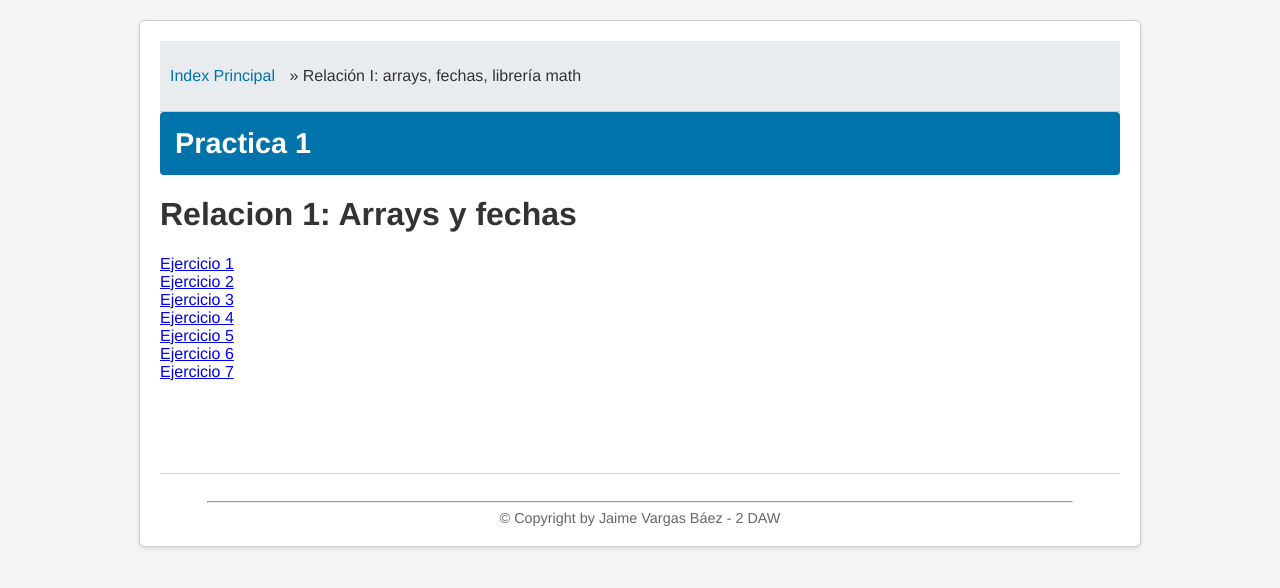
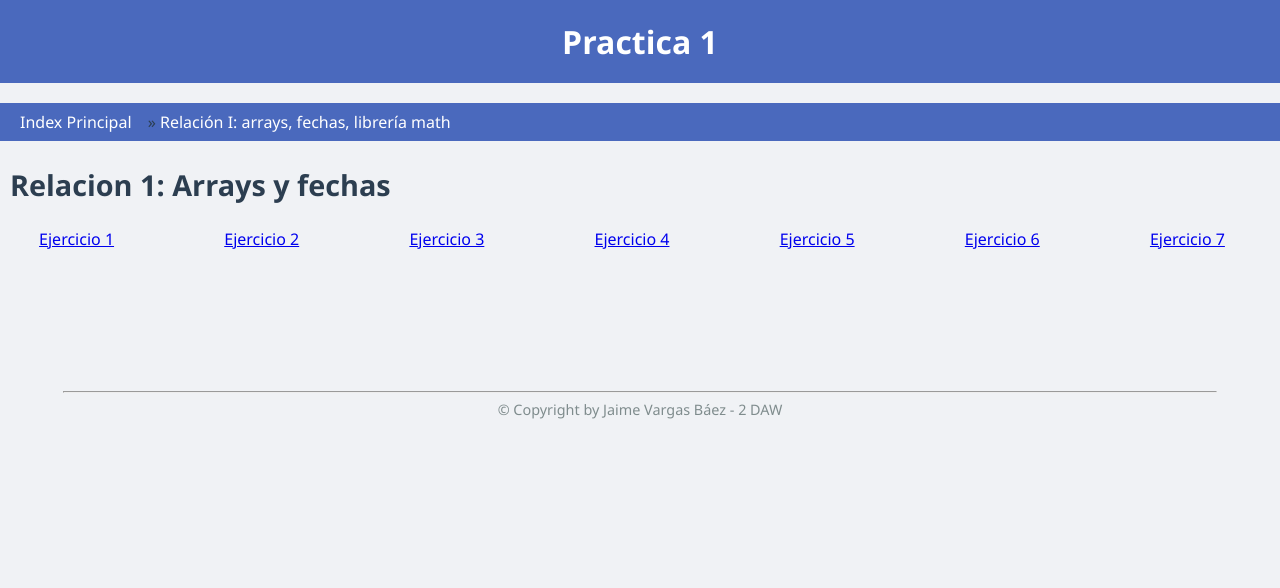
Before and after one commit to JaimeVargaas/DAWS, a PHP site: page /aplicacion/Practica1/index.php in a window 1280 px wide. Shown: the top 588 px of the page. Run offline with PHP 8.4, Linux system fonts and the light colour scheme.

Commit message:
estilos principales y indice de ruta acabados

```diff
--- a/PrimerTrimestre/aplicacion/Practica1/index.php
+++ b/PrimerTrimestre/aplicacion/Practica1/index.php
@@ -24,15 +24,15 @@ function cabecera()
 function cuerpo()
 {
 ?>
-    <h1>Relacion 1: Arrays y fechas</h1>
+    <h2>Relacion 1: Arrays y fechas</h2>
     <ul>
-        <a href="ejercicio1.php">Ejercicio 1</a><br>
-        <a href="ejercicio2.php">Ejercicio 2</a><br>
-        <a href="ejercicio3.php">Ejercicio 3</a><br>
-        <a href="ejercicio4.php">Ejercicio 4</a><br>
-        <a href="ejercicio5.php">Ejercicio 5</a><br>
-        <a href="ejercicio6.php">Ejercicio 6</a><br>
-        <a href="ejercicio7.php">Ejercicio 7</a><br>
+        <a class="e1" href="ejercicio1.php">Ejercicio 1</a><br>
+        <a class="e1" href="ejercicio2.php">Ejercicio 2</a><br>
+        <a class="e1" href="ejercicio3.php">Ejercicio 3</a><br>
+        <a class="e1" href="ejercicio4.php">Ejercicio 4</a><br>
+        <a class="e1" href="ejercicio5.php">Ejercicio 5</a><br>
+        <a class="e1" href="ejercicio6.php">Ejercicio 6</a><br>
+        <a class="e1" href="ejercicio7.php">Ejercicio 7</a><br>
    </ul>
 
 <?php
--- a/PrimerTrimestre/aplicacion/plantilla/plantilla.php
+++ b/PrimerTrimestre/aplicacion/plantilla/plantilla.php
@@ -49,6 +49,11 @@ function inicioCuerpo(string $cabecera)
 
     <body>
         <div id="documento">
+
+            <header>
+                <h1 id="titulo"><?php echo $cabecera; ?></h1>
+            </header>
+
             <div id="barraMenu">
                 <ul>
                     <?php
@@ -59,9 +64,6 @@ function inicioCuerpo(string $cabecera)
                 </ul>
             </div>
 
-            <header>
-                <h1 id="titulo"><?php echo $cabecera; ?></h1>
-            </header>
 
             <div id="barraLogin">
 
--- a/PrimerTrimestre/estilos/base.css
+++ b/PrimerTrimestre/estilos/base.css
@@ -1,96 +1,122 @@
 @charset "UTF-8";
 
 body {
-    background-color: #f5f5f5;
-    font-family: 'Helvetica Neue', Helvetica, Arial, sans-serif;
+    background-color: #f0f2f5;
+    font-family: 'Segoe UI', 'Helvetica Neue', Helvetica, Arial, sans-serif;
     font-size: 16px;
-    color: #333;
+    color: #2c3e50;
     margin: 0;
     padding: 0;
 }
 
-#documento {
-    margin: 20px auto;
-    background-color: #fff;
+/* #documento {
+    margin: 40px auto;
+    background-color: #ffffff;
     width: 960px;
-    border: 1px solid #ccc;
-    border-radius: 6px;
-    box-shadow: 0 2px 5px rgba(0,0,0,0.1);
-    padding: 20px;
+    border: 1px solid #dcdde1;
+    border-radius: 8px;
+    box-shadow: 0 4px 12px rgba(0, 0, 0, 0.08);
+    padding: 30px;
+} */
+
+#barraMenu {
+    padding: 8px 20px;
+    margin-top: 20px;
+    background-color: #4a69bd;
 }
 
-#barraMenu {
-    background-color: #e9ecef;
-    padding: 10px;
-    border-bottom: 1px solid #ccc;
+#barraMenu a,
+#barraMenu span {
+    color: #ffffff;
+    font-weight: 500;
 }
 
 .barraModdle a {
-    color: #0073aa;
+    color: #4a69bd;
     text-decoration: none;
-    margin-right: 10px;
+    margin-right: 12px;
+    font-weight: 500;
 }
 
 .barraModdle a:hover {
     text-decoration: underline;
+    color: #1e3799;
 }
 
 header {
-    background-color: #0073aa;
-    color: white;
-    padding: 15px;
-    border-radius: 4px;
+    background-color: #4a69bd;
+    color: #ffffff;
+    padding: 20px;
+    text-align: center;
 }
 
 #titulo {
-    font-size: 1.8em;
+    font-size: 2em;
     margin: 0;
 }
 
 ul {
     list-style-type: none;
     padding: 0;
+    margin: 0;
+    display: flex;
+    gap: 16px;
+    padding: 0;
 }
 
 li a {
     display: block;
-    padding: 10px;
-    background-color: #f8f9fa;
-    margin-bottom: 5px;
-    border: 1px solid #ddd;
-    border-radius: 4px;
-    color: #0073aa;
+    padding: 12px 16px;
+    background-color: #ecf0f1;
+    margin-bottom: 8px;
+    border: 1px solid #dcdde1;
+    border-radius: 6px;
+    color: #4a69bd;
     text-decoration: none;
+    transition: background-color 0.3s ease;
+    margin-left: 10px;
 }
 
+
 li a:hover {
-    background-color: #e2e6ea;
+    background-color: #4a69bd;
+    color: white;
+    box-shadow: 5px 5px 5px #4a69bd;
 }
 
 footer {
     text-align: center;
     font-size: 0.9em;
-    color: #666;
-    margin-top: 40px;
-    padding-top: 20px;
-    border-top: 1px solid #ccc;
+    color: #7f8c8d;
+    margin-top: 60px;
+    padding-top: 30px;
 }
 
 .error {
-    background-color: #f8d7da;
-    color: #721c24;
-    border: 1px solid #f5c6cb;
-    padding: 10px;
-    border-radius: 4px;
-    margin: 10px 0;
+    background-color: #ffe6e6;
+    color: #c0392b;
+    border: 1px solid #e74c3c;
+    padding: 12px;
+    border-radius: 6px;
+    margin: 20px 0;
 }
 
 .for_texto {
-    border: 1px solid #ccc;
-    background-color: #fff;
-    padding: 8px;
-    margin: 5px 0;
-    border-radius: 4px;
+    border: 1px solid #dcdde1;
+    background-color: #ffffff;
+    padding: 10px;
+    margin: 8px 0;
+    border-radius: 6px;
     width: 100%;
     box-sizing: border-box;
+    font-size: 15px;
 }
+
+h2 {
+    margin-left: 10px;
+    font-size: 1.8em;
+}
+
+.e1 {
+    margin: 0 auto;
+}
--- a/PrimerTrimestre/index.php
+++ b/PrimerTrimestre/index.php
@@ -24,7 +24,7 @@ function cabecera() {}
 function cuerpo()
 {
 ?>
-    <h1>Pruebas y Ejercicios</h1>
+    <h2>Pruebas y Ejercicios</h2>
     <ul>
         <li><a href="/aplicacion/pruebas/index.php">Pruebas</a></li>
         <li><a href="/aplicacion/practica1/index.php">Práctica 1</a></li>
```
Also changed, not shown: PrimerTrimestre/imagenes/flecha.png (added).
